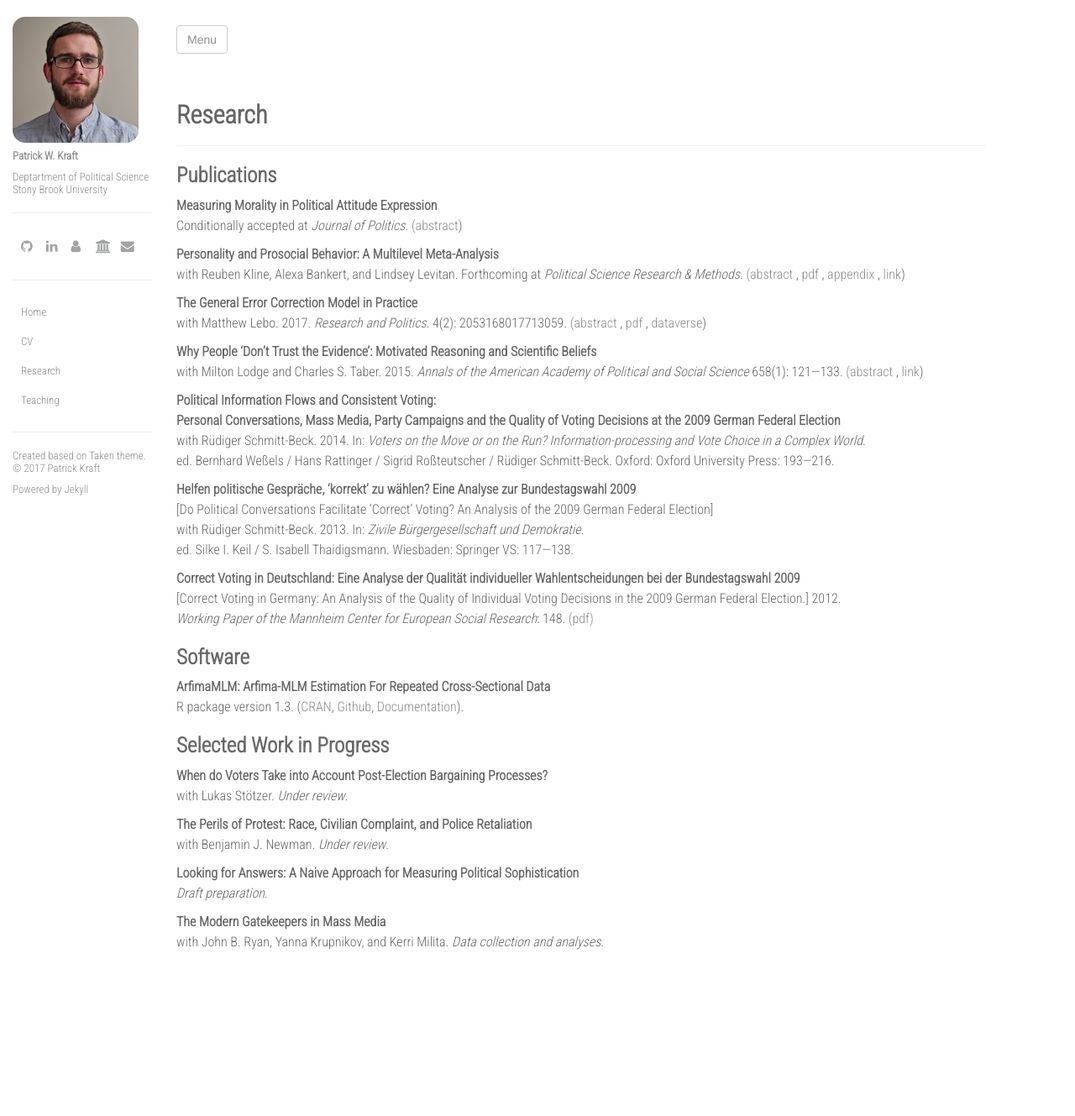
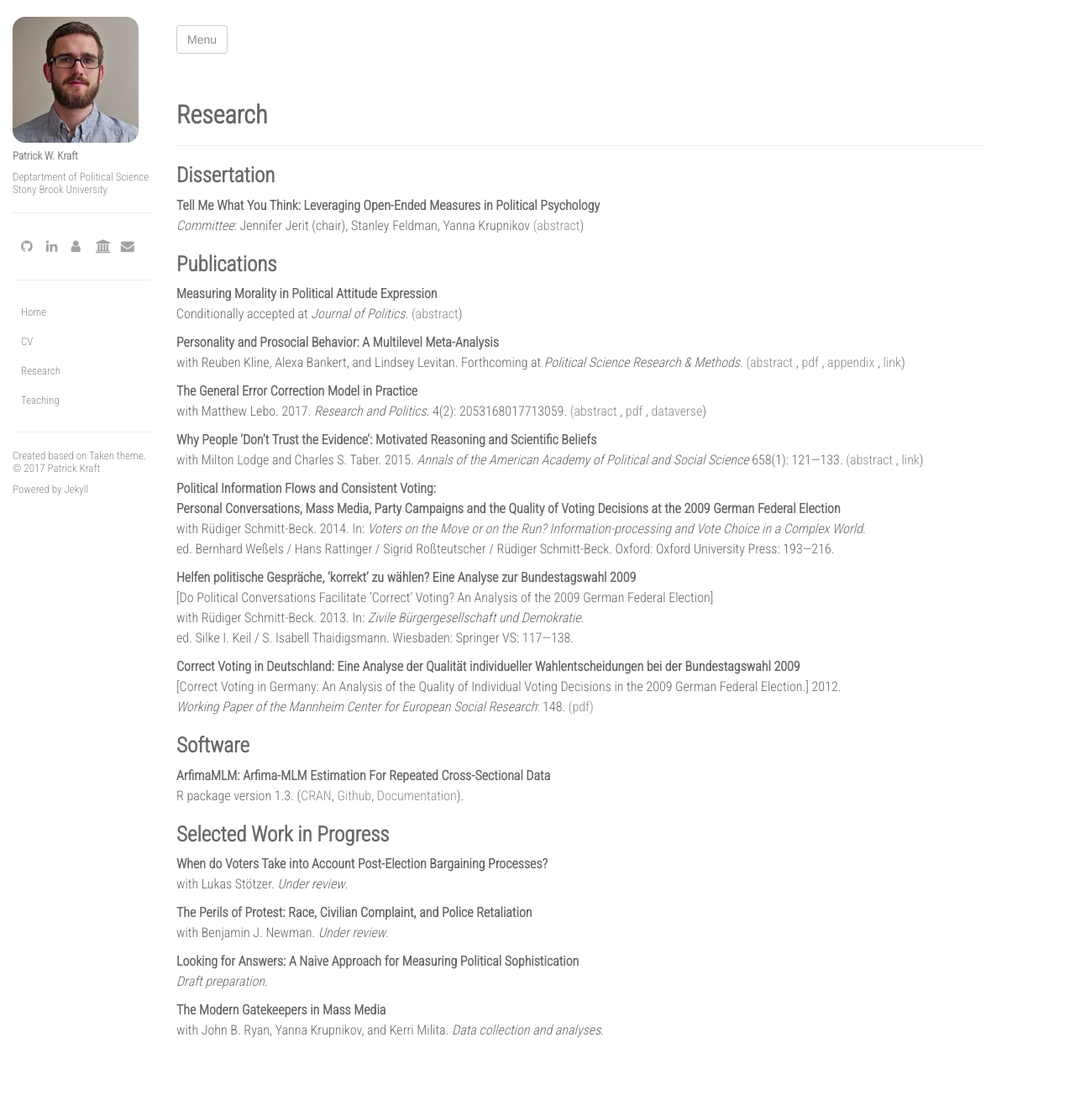
Before and after one commit to pwkraft/pwkraft-old.github.io, a Jekyll site: the page built from research.md, in a window 1280 px wide. Shown: the whole page at 84% size. Built offline with Jekyll 4.4.1, drawn with Linux system fonts in a browser that asks for light colours; nearby versions of some CDN libraries; before the commit the page ends 1224 px from its top, so only the background shows below that.

Commit message:
update CV

```diff
--- a/research.md
+++ b/research.md
@@ -4,12 +4,24 @@ title: Research
 permalink: /research/
 ---
 
+# Dissertation
+
+**Tell Me What You Think: Leveraging Open-Ended Measures in Political Psychology**\\
+_Committee_: Jennifer Jerit (chair), Stanley Feldman, Yanna Krupnikov
+<button class="link" onclick="showAbstract('diss')">(abstract</button>)
+<div id="diss" style="display:none">
+<blockquote>
+	Verbally expressing your attitudes toward an issue is one of the most ubiquitous ways to engage in politics. Yet little research directly studies this basic feature of day-to-day political life. Building on recent advances in quantitative text analysis methods, I develop new measures to systematically examine verbatim political attitude expression. By analyzing how citizens describe their beliefs and discuss them with peers, my research advances previous theoretical insights on the role of morality in political attitudes, the nature of political sophistication, and the mechanisms underlying attitude change in political discussions.
+</blockquote>
+</div>
+
+
 # Publications
 
 **Measuring Morality in Political Attitude Expression** \\
 Conditionally accepted at _Journal of Politics_.
-<button class="link" onclick="showAbstract('personality')">(abstract</button>)
-<div id="personality" style="display:none">
+<button class="link" onclick="showAbstract('morality')">(abstract</button>)
+<div id="morality" style="display:none">
 <blockquote>
 	This study explores whether and how individuals evoke moral considerations when discussing their political beliefs. Analyzing open-ended responses in the 2012 American National Election Study (ANES) using a previously validated dictionary, I find systematic ideological differences in moral reasoning - even when respondents are not explicitly asked about morality. The study proceeds to show that the reliance on moral considerations in attitude expression is amplified by the moral content of individual media environments.
 </blockquote>
```
Also changed, not shown: cv.md (+2 -2 lines), teaching.md (+7 -0 lines), 2 other files.
